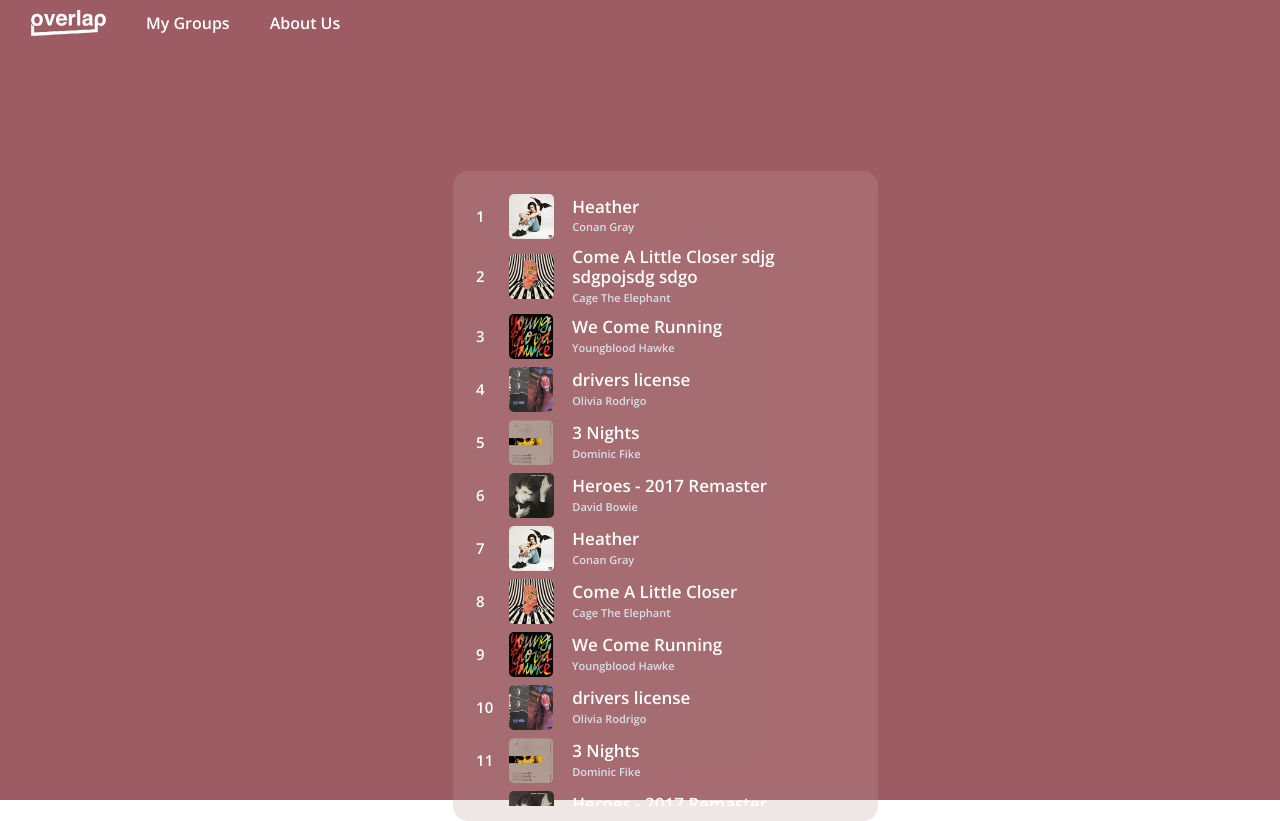
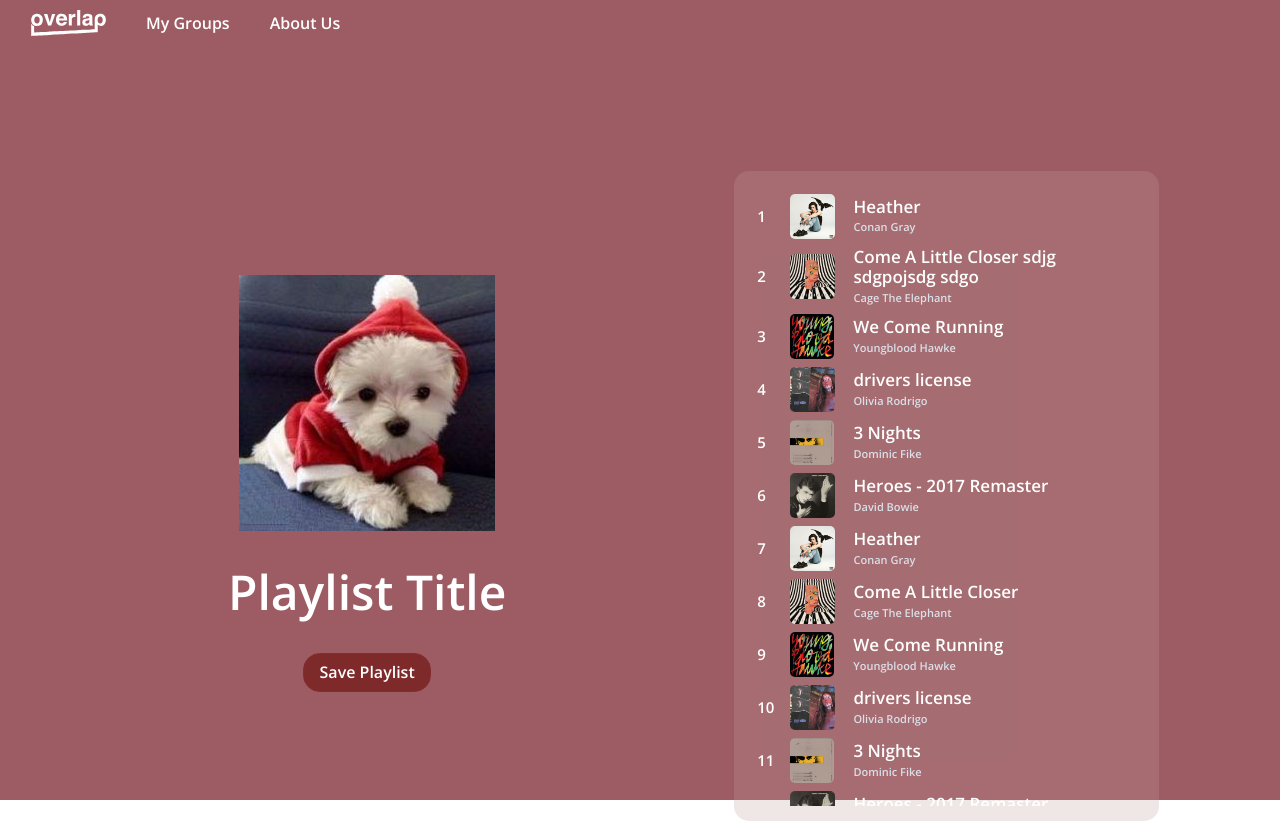
Before and after one commit to IGEN330-Overlap/Overlap, a React (Create React App) app in the folder frontend/: page /authorized/PlaylistPage in a window 1280 px wide. Built offline with nearby package versions, Linux system fonts and the light colour scheme.

Commit message:
merging playlist title with playlist page

```diff
--- a/frontend/src/GroupProfilePage/GroupProfilePage.js
+++ b/frontend/src/GroupProfilePage/GroupProfilePage.js
@@ -28,9 +28,6 @@ const GroupProfilePage = (props) => {
                     <GroupName />
                 </div>
             </div>
-            <div className="playlist-carousel">
-                <PlaylistCarousel />
-            </div>
             <div className="d-flex">
                 <div className="member-display">
                     <MemberDisplay toCompare={toCompare}/>
@@ -41,7 +38,9 @@ const GroupProfilePage = (props) => {
                         : <MyInsights />}
                 </div>
             </div>
-
+            <div className="playlist-carousel">
+                <PlaylistCarousel />
+            </div>
             <br></br>
             <Link to ="/authorized/PlaylistPage/PlaylistPage/" className="links">Sample Playlist</Link>
         </div>
--- a/frontend/src/GroupProfilePage/MemberDisplay/MemberDisplay.css
+++ b/frontend/src/GroupProfilePage/MemberDisplay/MemberDisplay.css
@@ -59,7 +59,7 @@
     display: flex;
     width: 45vw;
     flex-wrap: wrap;
-    max-height: 50vh;
+    max-height: 45vh;
     justify-content: flex-start;
     align-content: flex-start;
     overflow-y: auto;
@@ -131,7 +131,7 @@
     }
     .display-members {
         width: 90vw;
-        max-height: 60vh;
+        max-height: 45vh;
     }
     .add-member {
         margin-top: 7.25px
--- a/frontend/src/PlaylistPage/PlaylistPage.css
+++ b/frontend/src/PlaylistPage/PlaylistPage.css
@@ -6,13 +6,19 @@
     background-color: #9D5C63;
 }
 
+.playlist-page-name {
+    margin-top: 50px;
+    margin-left: 4vw;
+}
+
 .playlist-components {
     margin-top: 50px;
     width: 100vw;
     display: flex;
     flex-direction: row;
     flex-wrap: wrap;
-    justify-content: space-around;
+    justify-content: space-evenly;
+    align-items: center;
 }
 
 .playlist-tracks-container {
--- a/frontend/src/PlaylistPage/PlaylistPage.js
+++ b/frontend/src/PlaylistPage/PlaylistPage.js
@@ -1,6 +1,7 @@
 import React from 'react';
 import './PlaylistPage.css';
 import { PlaylistTracks } from './PlaylistTracks/PlaylistTracks';
+import PlaylistTitle from './PlaylistTitle/PlaylistTitle';
 import Navbar from "../Navbar/Navbar";
 
 export const PlaylistPage = (props) => {
@@ -8,6 +9,9 @@ export const PlaylistPage = (props) => {
         <div className="playlist-landing-root">
             <Navbar />
             <div className="playlist-components">
+                <div className="playlist-page-name">
+                    <PlaylistTitle />
+                </div>
                 <div className="playlist-tracks-container">
                     <PlaylistTracks />
                 </div>
--- /dev/null
+++ b/frontend/src/PlaylistPage/PlaylistTitle/PlaylistTitle.css
@@ -0,0 +1,46 @@
+@import url(../../variables.css);
+
+.playlist-root {
+    width: auto;
+    background-color: transparent;
+}
+
+.playlist-root .playlist-button {
+    background-color:  rgb(126, 42, 42);
+    border-color: rgb(131, 46, 46);
+    color: white;
+}
+
+.playlist-root .btn-sm {
+    padding: 0.40rem 0.95rem;
+    font-size: 0.875rem;
+    line-height: 1.5;
+    border-radius: 1.05rem;
+}
+
+.playlist-root .btn {
+    font-weight: 800;
+    font-size: 1rem;
+    transition: color 0.35s
+}
+
+.playlist-page-cover-container {
+    width: auto;
+    height: auto;
+    margin-bottom: min(2.5vw, 2.25rem);
+}
+
+.title-container {
+    font-size: 5rem;
+    margin-bottom: 1.5rem;
+}
+
+.white {
+    color: white;
+    font-size: 3rem;
+    font-weight: 450;
+    text-align: center;
+    margin-left: 3.5rem;
+    margin-right: 3.5rem;
+    font-weight: 550;
+}
--- /dev/null
+++ b/frontend/src/PlaylistPage/PlaylistTitle/PlaylistTitle.js
@@ -0,0 +1,20 @@
+import './PlaylistTitle.css';
+import dog from './puppy-icon.jpg';
+
+const PlaylistTitle = (props) => {
+    return (
+        <div className="playlist-root d-flex flex-column justify-content-center align-items-center">
+            <div className="playlist-page-cover-container">
+                <img src={dog} alt="dog" />
+            </div>
+            <div className="title-container">
+                <h2 className="white"> Playlist Title </h2>
+            </div>
+            <a className="btn btn-sm playlist-button">
+                Save Playlist
+            </a>
+        </div>
+    );
+}
+
+export default PlaylistTitle
```
Also changed, not shown: frontend/src/PlaylistPage/PlaylistTitle/puppy-icon.jpg (added).
